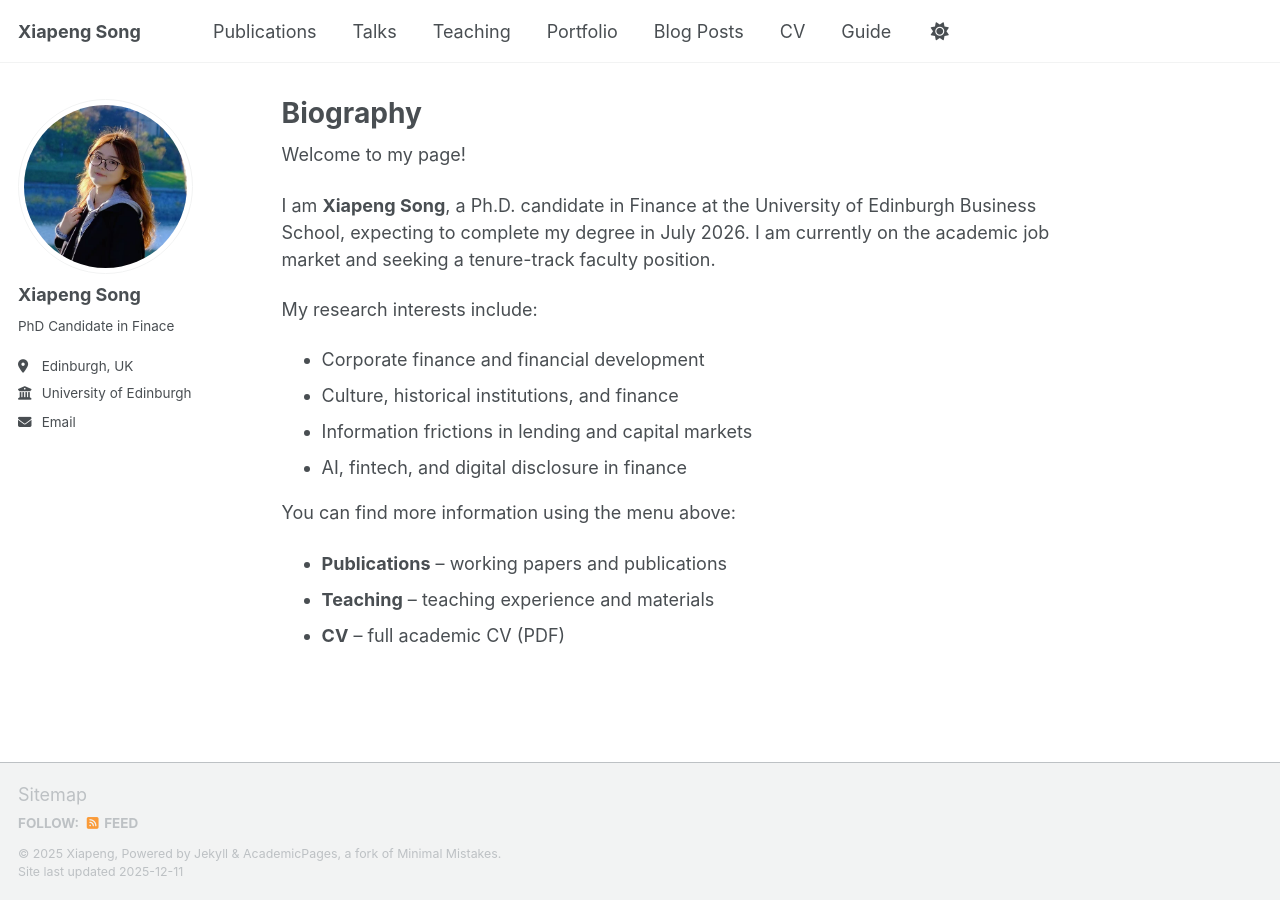
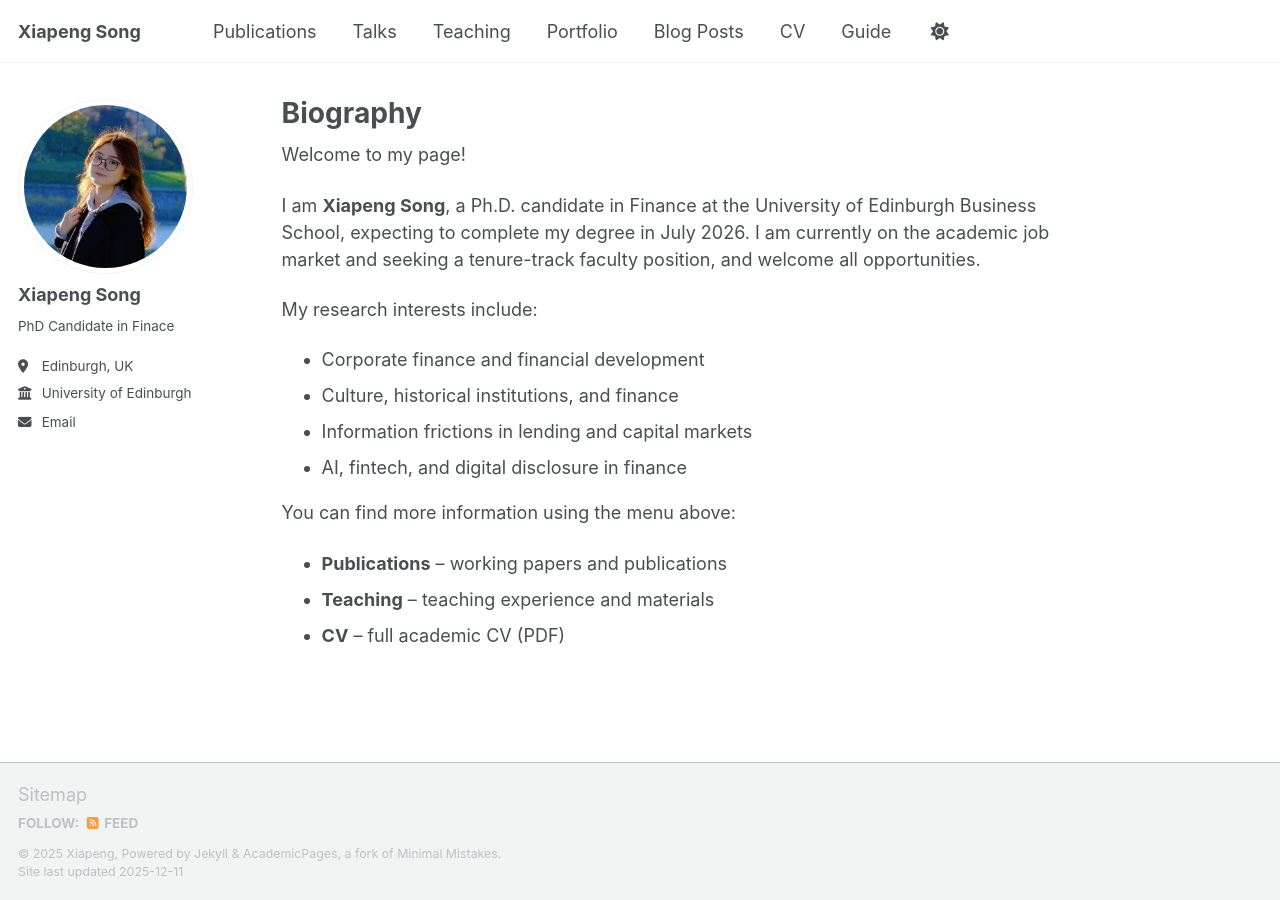
Before and after one commit to xiapengsong/xiapengsong.github.io, a Jekyll site: the page built from _pages/about.md, in a window 1280 px wide. Built offline with Jekyll 4.4.1, drawn with Linux system fonts in a browser that asks for light colours; a script bundle is joined from its source files by our own code; library files that are not in the unit come from our copies.

Commit message:
Update about.md

```diff
--- a/_pages/about.md
+++ b/_pages/about.md
@@ -10,7 +10,7 @@ redirect_from:
 Welcome to my page!
 
 I am **Xiapeng Song**, a Ph.D. candidate in Finance at the University of Edinburgh Business School, expecting to complete my degree in July 2026.
-I am currently on the academic job market and seeking a tenure-track faculty position.
+I am currently on the academic job market and seeking a tenure-track faculty position, and welcome all opportunities.
 
 My research interests include:
 
```
